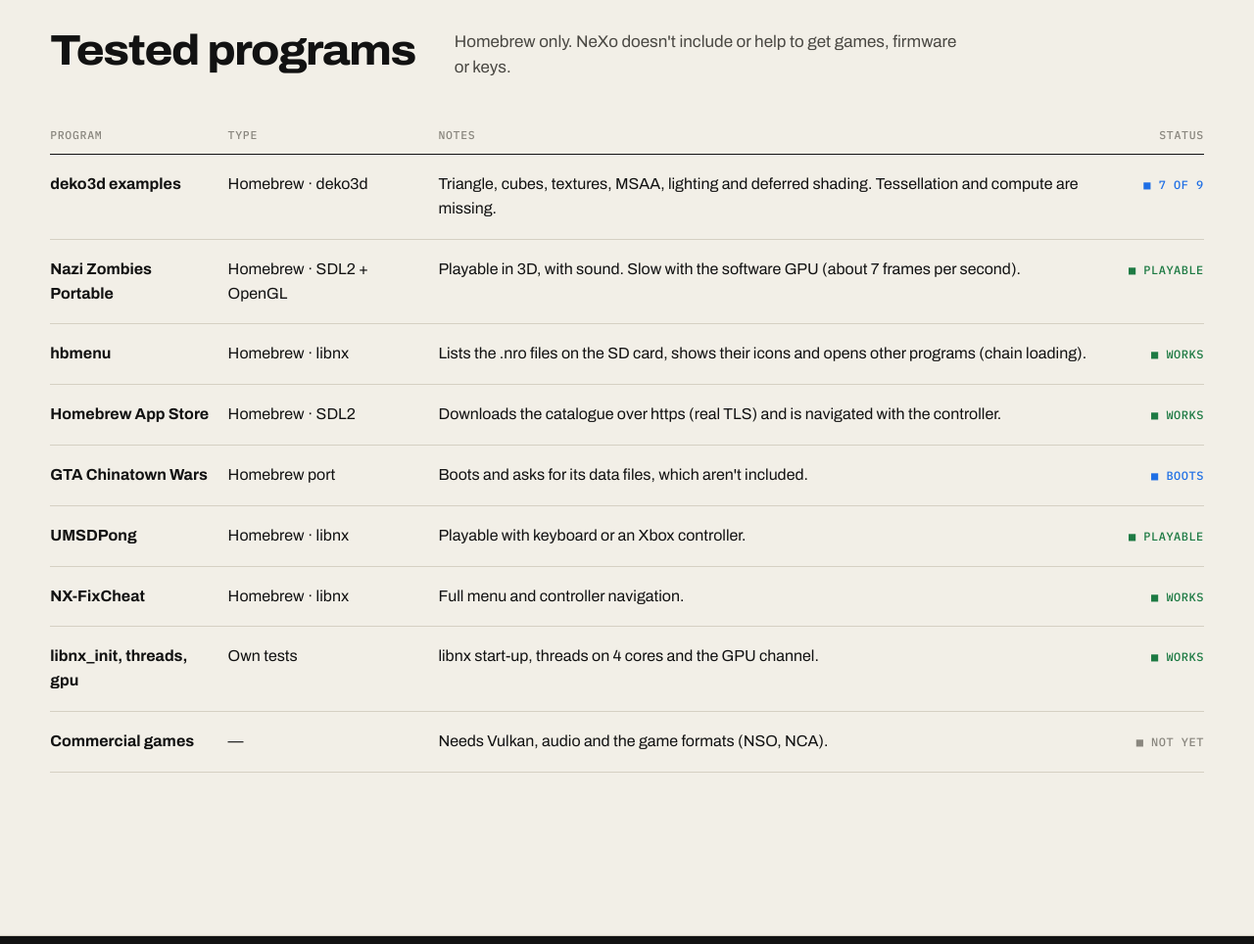
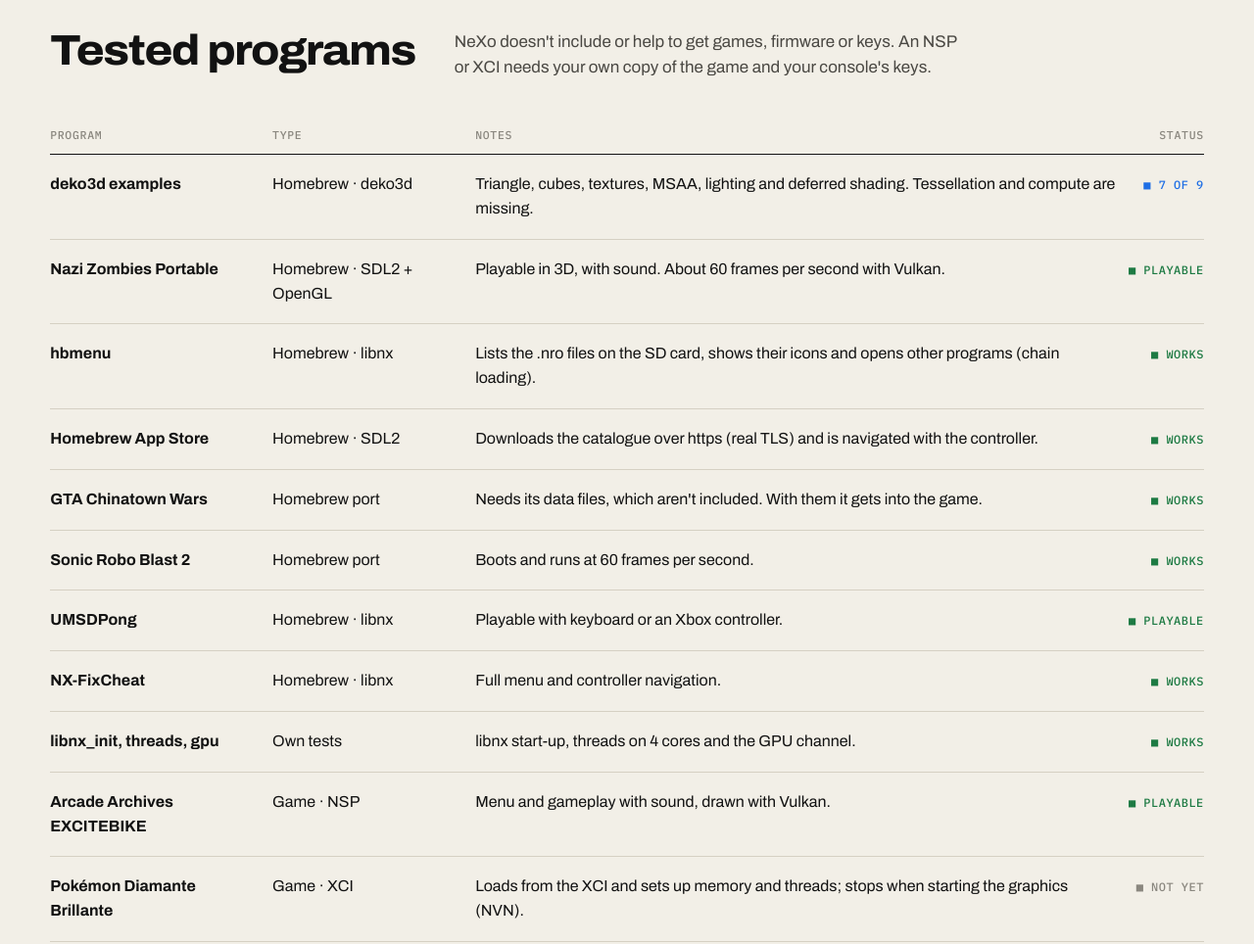
Before and after one commit to NeXoNetwork/www, a plain HTML site: page compatibilidad.html in a window 1280 px wide. Shown: the part 2100-3064 px from the top of the page at 98% size. Drawn offline with Linux system fonts and the light colour scheme.

Commit message:
Update for commercial games, Vulkan shaders on the GPU and the Qt interface
Compatibility: Excitebike, Pokemon BDSP, SRB2, GTA; roadmap 8/9; build page: NeXo2-Qt.exe, Python for Qt, keys folder; 238 tests

```diff
--- a/compatibilidad.html
+++ b/compatibilidad.html
@@ -86,20 +86,22 @@
   <section class="block">
     <div class="block-head reveal">
       <h2 data-i18n="c.list">Programas probados</h2>
-      <p data-i18n="c.listnote">Sólo homebrew. NeXo no incluye ni ayuda a conseguir juegos, firmware ni claves.</p>
+      <p data-i18n="c.listnote">NeXo no incluye ni ayuda a conseguir juegos, firmware ni claves. Para un NSP o un XCI hacen falta tu copia del juego y las claves de tu consola.</p>
     </div>
     <table class="table reveal">
       <thead><tr><th data-i18n="c.th1">Programa</th><th data-i18n="c.th2">Tipo</th><th data-i18n="c.th3">Notas</th><th data-i18n="c.th4">Estado</th></tr></thead>
       <tbody>
         <tr><td>deko3d examples</td><td>Homebrew · deko3d</td><td data-i18n="c.n1">Triángulo, cubos, texturas, MSAA, iluminación y deferred shading. Faltan teselado y compute.</td><td><span class="state part" data-i18n="c.s1">7 de 9</span></td></tr>
-        <tr><td>Nazi Zombies Portable</td><td>Homebrew · SDL2 + OpenGL</td><td data-i18n="c.n9">Se juega en 3D, con sonido. Lento con la GPU por software (unas 7 imágenes por segundo).</td><td><span class="state ok" data-i18n="c.s2">Jugable</span></td></tr>
+        <tr><td>Nazi Zombies Portable</td><td>Homebrew · SDL2 + OpenGL</td><td data-i18n="c.n9">Se juega en 3D, con sonido. Con Vulkan va a unas 60 imágenes por segundo.</td><td><span class="state ok" data-i18n="c.s2">Jugable</span></td></tr>
         <tr><td>hbmenu</td><td>Homebrew · libnx</td><td data-i18n="c.n6">Lista los .nro de la SD, muestra iconos y abre otros programas (carga en cadena).</td><td><span class="state ok" data-i18n="c.s3">Funciona</span></td></tr>
         <tr><td>Homebrew App Store</td><td>Homebrew · SDL2</td><td data-i18n="c.n7">Descarga el catálogo por https (TLS de verdad) y se navega con el mando.</td><td><span class="state ok" data-i18n="c.s3">Funciona</span></td></tr>
-        <tr><td>GTA Chinatown Wars</td><td data-i18n="c.port">Port homebrew</td><td data-i18n="c.n8">Arranca y pide sus archivos de datos, que no se incluyen.</td><td><span class="state part" data-i18n="c.s8">Arranca</span></td></tr>
+        <tr><td>GTA Chinatown Wars</td><td data-i18n="c.port">Port homebrew</td><td data-i18n="c.n8">Necesita sus archivos de datos, que no se incluyen. Con ellos entra en la partida.</td><td><span class="state ok" data-i18n="c.s3">Funciona</span></td></tr>
+        <tr><td>Sonic Robo Blast 2</td><td data-i18n="c.port">Port homebrew</td><td data-i18n="c.n10">Arranca y corre a 60 imágenes por segundo.</td><td><span class="state ok" data-i18n="c.s3">Funciona</span></td></tr>
         <tr><td>UMSDPong</td><td>Homebrew · libnx</td><td data-i18n="c.n2">Se juega con teclado o mando de Xbox.</td><td><span class="state ok" data-i18n="c.s2">Jugable</span></td></tr>
         <tr><td>NX-FixCheat</td><td>Homebrew · libnx</td><td data-i18n="c.n3">Menú completo y navegación con el mando.</td><td><span class="state ok" data-i18n="c.s3">Funciona</span></td></tr>
         <tr><td>libnx_init, threads, gpu</td><td data-i18n="c.own">Tests propios</td><td data-i18n="c.n4">Arranque de libnx, hilos en 4 núcleos y canal de la GPU.</td><td><span class="state ok" data-i18n="c.s3">Funciona</span></td></tr>
-        <tr><td data-i18n="c.games">Juegos comerciales</td><td>—</td><td data-i18n="c.n5">Faltan Vulkan, audio y los formatos de juego (NSO, NCA).</td><td><span class="state no" data-i18n="c.s5">Todavía no</span></td></tr>
+        <tr><td>Arcade Archives EXCITEBIKE</td><td data-i18n="c.game.nsp">Juego · NSP</td><td data-i18n="c.n11">Menú y partida con sonido, dibujado con Vulkan.</td><td><span class="state ok" data-i18n="c.s2">Jugable</span></td></tr>
+        <tr><td>Pokémon Diamante Brillante</td><td data-i18n="c.game.xci">Juego · XCI</td><td data-i18n="c.n12">Carga desde el XCI y prepara memoria e hilos; se para al iniciar los gráficos (NVN).</td><td><span class="state no" data-i18n="c.s5">Todavía no</span></td></tr>
       </tbody>
     </table>
   </section>
--- a/main.js
+++ b/main.js
@@ -16,7 +16,7 @@
     "nav.home": "Home", "nav.compat": "Compatibility", "nav.inside": "Inside", "nav.build": "Build",
     "home.meta1": "In development · v0.0.2", "home.meta2": "C++20 · Open source · GPLv3",
     "home.h": ["Switch 2,", "from", "<span class=\"red\">scratch.</span>"],
-    "home.lede": "NeXo 2 is an experimental Nintendo Switch 2 emulator. The CPU, the kernel and the GPU are written by hand, documented and checked with tests. It doesn't run commercial games yet; homebrew it does: a 3D shooter is already playable with sound, it opens the homebrew menu, and the App Store downloads its catalogue over https.",
+    "home.lede": "NeXo 2 is an experimental Nintendo Switch 2 emulator. The CPU, the kernel and the GPU are written by hand, documented and checked with tests. It already boots its first commercial games (NSP and XCI, with your console's keys) and draws with Vulkan: shaders are translated and run on the graphics card. It also has a new interface with a game library.",
     "home.cta1": "View on GitHub", "home.cta2": "What works",
     "home.capnote": "real NeXo screenshot",
     "home.f1": "ARM64 CPU identical to a real ARM across 78&nbsp;000 random instructions",
@@ -34,15 +34,19 @@
     "c.tri.t": "The first triangle", "c.tri": "Real Maxwell shaders",
     "c.pong.t": "UMSDPong", "c.pong": "Playable with a controller",
     "c.nzp.t": "Nazi Zombies Portable", "c.nzp": "3D shooter with OpenGL and sound",
-    "c.n9": "Playable in 3D, with sound. Slow with the software GPU (about 7 frames per second).",
+    "c.n9": "Playable in 3D, with sound. About 60 frames per second with Vulkan.",
     "c.hb.t": "hbmenu", "c.hb": "The homebrew menu, with the system font",
     "c.as.t": "Homebrew App Store", "c.as": "Real catalogue downloaded over https",
     "c.n6": "Lists the .nro files on the SD card, shows their icons and opens other programs (chain loading).",
     "c.n7": "Downloads the catalogue over https (real TLS) and is navigated with the controller.",
-    "c.n8": "Boots and asks for its data files, which aren't included.",
+    "c.n8": "Needs its data files, which aren't included. With them it gets into the game.",
+    "c.n10": "Boots and runs at 60 frames per second.",
+    "c.n11": "Menu and gameplay with sound, drawn with Vulkan.",
+    "c.n12": "Loads from the XCI and sets up memory and threads; stops when starting the graphics (NVN).",
+    "c.game.nsp": "Game · NSP", "c.game.xci": "Game · XCI",
     "c.port": "Homebrew port", "c.s8": "Boots",
     "c.list": "Tested programs",
-    "c.listnote": "Homebrew only. NeXo doesn't include or help to get games, firmware or keys.",
+    "c.listnote": "NeXo doesn't include or help to get games, firmware or keys. An NSP or XCI needs your own copy of the game and your console's keys.",
     "c.th1": "Program", "c.th2": "Type", "c.th3": "Notes", "c.th4": "Status",
     "c.n1": "Triangle, cubes, textures, MSAA, lighting and deferred shading. Tessellation and compute are missing.",
     "c.n2": "Playable with keyboard or an Xbox controller.",
@@ -56,8 +60,8 @@
     "in.cpu.t": "ARM64", "in.cpu": "Our own interpreter for all of ARMv8.2: integer, floating point with ARM's exact rules, NEON, AES/SHA and CRC32. A fuzzer compares it with a reference ARM, instruction by instruction.",
     "in.jit.t": "Translation", "in.jit": "dynarmic turns ARM64 code into x86-64 code and runs it directly, six times faster. Anything it can't handle, the interpreter does.",
     "in.os.t": "System", "in.os": "System calls, HIPC/CMIF messages with domains, 6 emulated cores on real PC threads, and the services libnx uses.",
-    "in.gpu.t": "Graphics", "in.gpu": "Maxwell GPU commands and macros on their own thread, a shader interpreter, a multithreaded software rasterizer with a texture cache, BC1–BC5, mipmaps and MSAA. Now, Vulkan.",
-    "in.aud.t": "Sound", "in.aud": "The console's audio output (audout) plays through the PC's sound card with SDL3, and each buffer is released on time so the program runs at its own pace.",
+    "in.gpu.t": "Graphics", "in.gpu": "Maxwell GPU commands and macros on their own thread. With Vulkan, vertex and pixel shaders are translated to SPIR-V and run on the graphics card; without it, a multithreaded software rasterizer. BC1–BC5 textures, mipmaps and MSAA.",
+    "in.aud.t": "Sound", "in.aud": "The console's audio renderer (audren), with its voices, mixers and effects, and the simple output (audout) play through the PC's sound card with SDL3, each buffer on time.",
     "in.net.t": "Network", "in.net": "Sockets, DNS and https over the PC's network. The TLS is real, with mbedTLS, and servers are checked against the system's certificates.",
     "in.road": "The roadmap", "in.roadnote": "In order and without dates: each step comes when the previous one is done right and tested.",
     "in.progress": "Overall progress",
@@ -66,20 +70,20 @@
     "r3.t": "Complete CPU", "r3": "ARMv8.2 at 100 %, decode cache and JIT",
     "r4.t": "Threads", "r4": "6 emulated cores on real threads, and the GPU on its own",
     "r5.t": "Software GPU", "r5": "Shaders, textures, 3D",
-    "r6.t": "Vulkan", "r6": "Drawing on the graphics card",
-    "r7.t": "Audio", "r7": "audout already plays on the PC; audren is next",
-    "r8.t": "Game formats", "r8": "NSO, NCA and RomFS",
+    "r6.t": "Vulkan", "r6": "Drawing on the graphics card: shaders already run on the GPU",
+    "r7.t": "Audio", "r7": "audout and audren, with mixers and effects",
+    "r8.t": "Game formats", "r8": "NSP, XCI, NCA, NSO and RomFS, with your console's keys",
     "r9.t": "Network and https", "r9": "Sockets, DNS and TLS with mbedTLS",
     "st.done": "Done", "st.now": "In progress", "st.next": "Later",
     "in.tests": "Checked", "in.testsnote": "Every change runs the test suite twice: with the interpreter and with the JIT.",
     "nav.build.h": ["Build", "it yourself"],
-    "b.lede": "Every commit is built automatically and published as a prerelease on GitHub (Windows x64): unzip it, put your .nro files in sdmc/switch and open NeXo2.exe. Or build it yourself in a few minutes.",
+    "b.lede": "Every commit is built automatically and published as a prerelease on GitHub (Windows x64): unzip it, open NeXo2-Qt.exe and add your games folder. Or build it yourself in a few minutes.",
     "b.dl": "Download prerelease",
     "b.req": "You need",
     "b.r1": "With “Desktop development with C++”.", "b.r2": "From cmake.org, or the one bundled with Visual Studio.",
-    "b.r3": "To get the code and its submodules.", "b.r4t": "A Vulkan GPU", "b.r4": "Optional for now: without it, NeXo draws in software.",
+    "b.r3": "To get the code and its submodules.", "b.r5": "Only the first time: build.bat uses it to download Qt 6.", "b.r4t": "A Vulkan GPU", "b.r4": "Optional for now: without it, NeXo draws in software.",
     "b.copy": "Copy",
-    "b.note": "<code>build.bat</code> finds Visual Studio's CMake (even with devkitPro installed), builds in Release and, with <code>test</code>, runs the tests. If you cloned it before, fetch the new submodules (like mbedTLS) with <code>git submodule update --init --recursive</code>. Then drag a <code>.nro</code> onto the window (or “Cargar NRO”) and press Run or F5.",
+    "b.note": "<code>build.bat</code> finds Visual Studio's CMake (even with devkitPro installed), downloads Qt 6 into <code>externals\\qt</code> if it's missing, builds in Release and, with <code>test</code>, runs the tests. If you cloned it before, fetch the new submodules with <code>git submodule update --init --recursive</code>. <code>NeXo2-Qt.exe</code> is for playing; <code>NeXo2.exe</code>, with debugging windows, is for development. For NSP and XCI, put your <code>prod.keys</code> in the <code>keys</code> folder.",
     "b.docs": "Documentation", "b.docsnote": "Hardware, operating system, formats and how each part of NeXo works inside.",
     "b.docsbtn": "Read the docs",
     "b.legal": "Legal notice",
@@ -173,7 +177,7 @@
       var s = document.createElement("span");
       s.className = TERM[i][0];
       s.textContent = TERM[i][0] === "sum"
-        ? "196 " + UI[lang].tests + ", 1558 " + UI[lang].checks + ", 0 " + UI[lang].fails
+        ? "238 " + UI[lang].tests + ", 2646 " + UI[lang].checks + ", 0 " + UI[lang].fails
         : TERM[i][1];
       term.appendChild(s);
       term.appendChild(document.createTextNode("\n"));
```
Also changed, not shown: compilar.html (+4 -3 lines), index.html (+2 -2 lines), por-dentro.html (+7 -7 lines).
